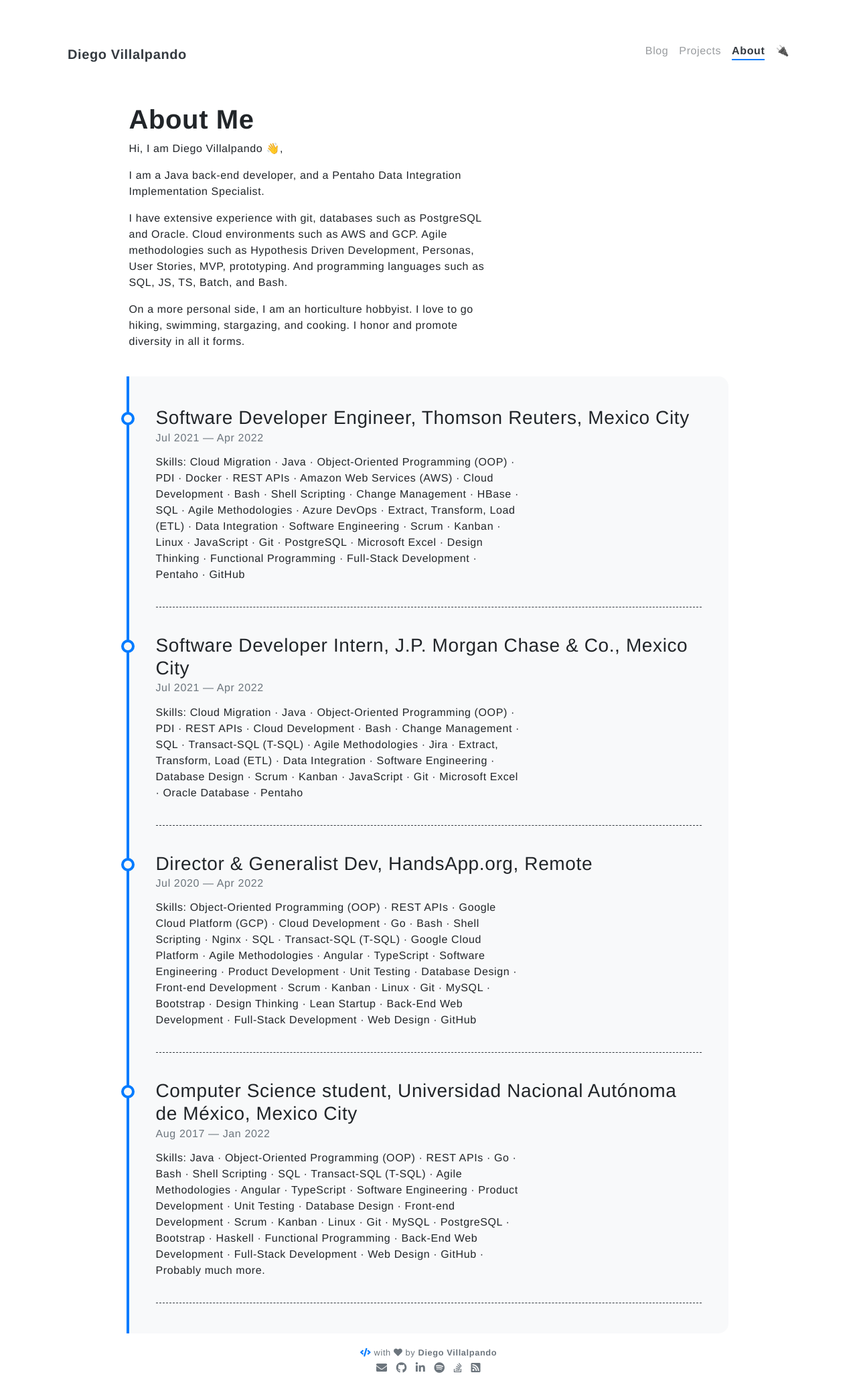
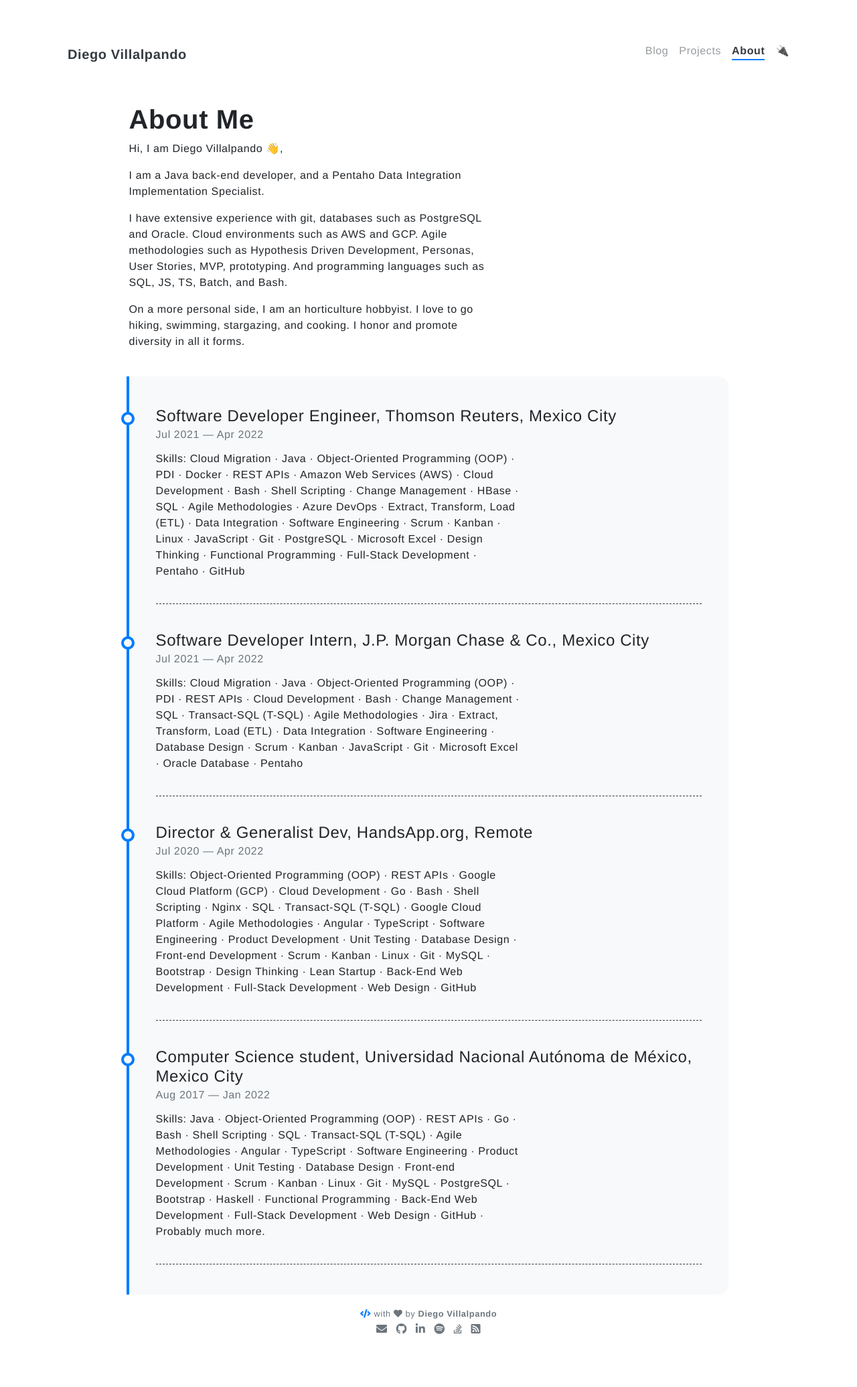
Before and after one commit to Dialvive/dialvive.dev, a Jekyll site: the page built from pages/about.md, in a window 1280 px wide. Shown: the whole page at 67% size. Built offline with Jekyll 4.4.1, drawn with Linux system fonts in a browser that asks for light colours; nearby versions of some CDN libraries; emoji names are drawn with the system emoji font; after the commit the page ends 2013 px from its top, so only the background shows below that.

Commit message:
Update timeline.html

```diff
--- a/_includes/about/timeline.html
+++ b/_includes/about/timeline.html
@@ -3,7 +3,7 @@
     {% for item in site.data.timeline %}
       <div class="timeline-item">
         <div class="content">
-          <h3>{{ item.title }}</h3>
+          <h4>{{ item.title }}</h4>
           <h6 class="date">{{ item.from }} — {{ item.to }}</h6>
           <p>{{ item.description }}</p>
         </div>
```
